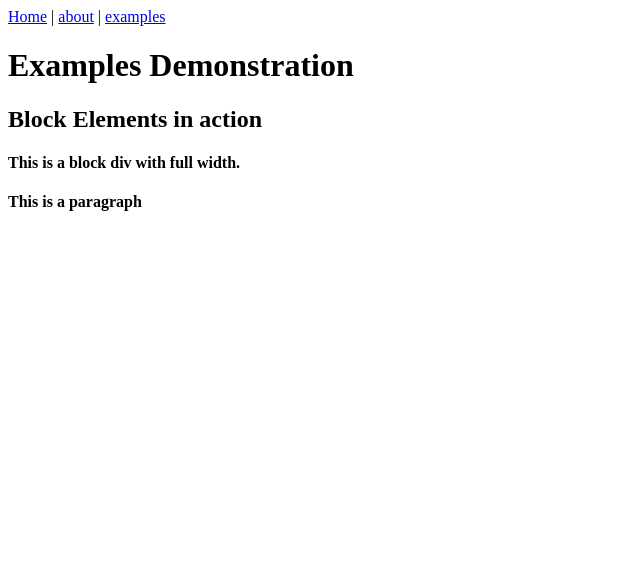
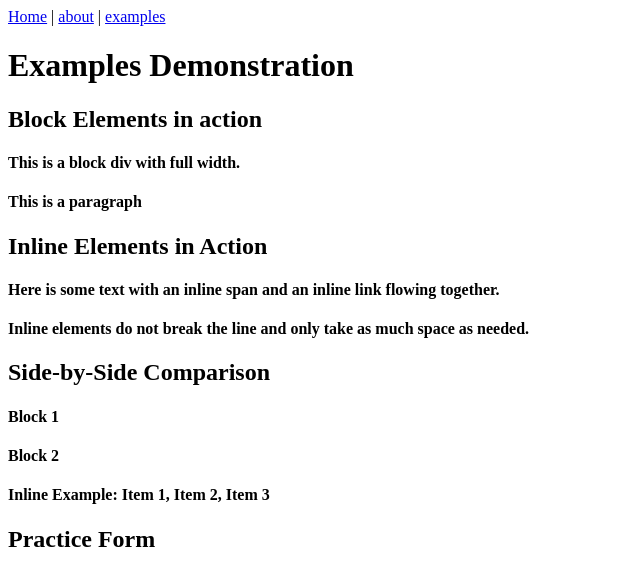
Before and after one commit to Reid987/inline-Block, a plain HTML site: page examples.html in a window 1280 px wide. Shown: the whole page, without its empty margins (0-640 px from the left). Drawn offline with Linux system fonts and the light colour scheme.

Commit message:
Commit 3

```diff
--- a/examples.html
+++ b/examples.html
@@ -19,6 +19,14 @@
     <h2>Block Elements in action</h2>
     <h4>This is a block div with full width.</h4>
     <h4>This is a paragraph</h4>
+    <h2>Inline Elements in Action</h2>
+    <h4>Here is some text with an inline span and an inline link flowing together.</h4>
+    <h4>Inline elements do not break the line and only take as much space as needed.</h4>
+    <h2>Side-by-Side Comparison</h2>
+    <h4>Block 1</h4>
+    <h4>Block 2</h4>
+    <h4>Inline Example: Item 1, Item 2, Item 3</h4>
+    <h2>Practice Form</h2>
 
 
     </header>
```
